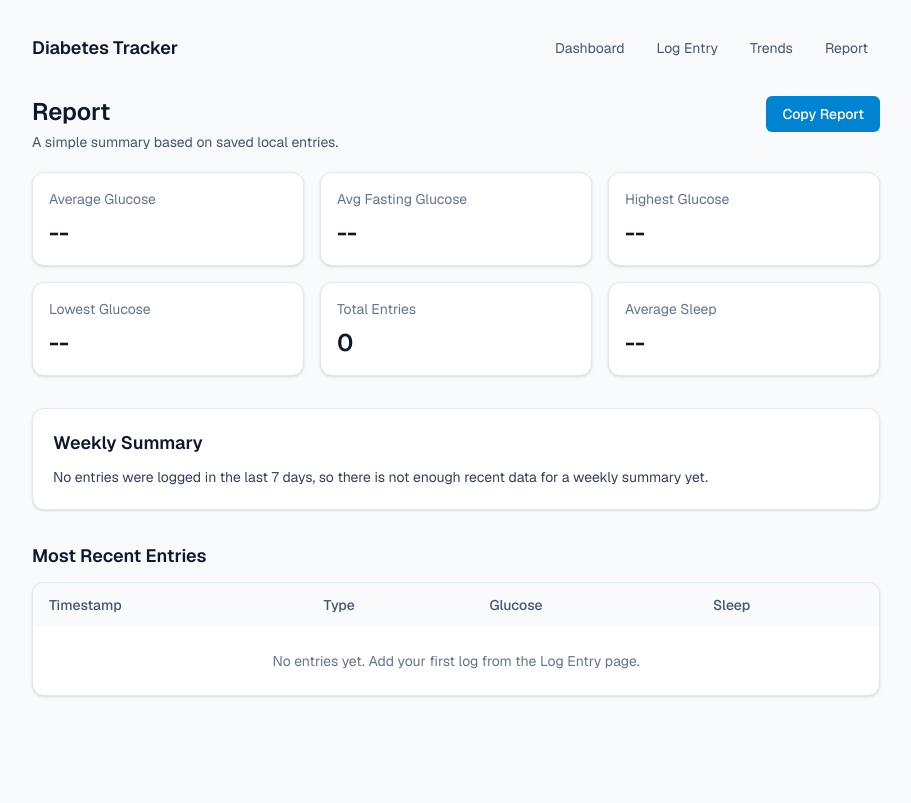
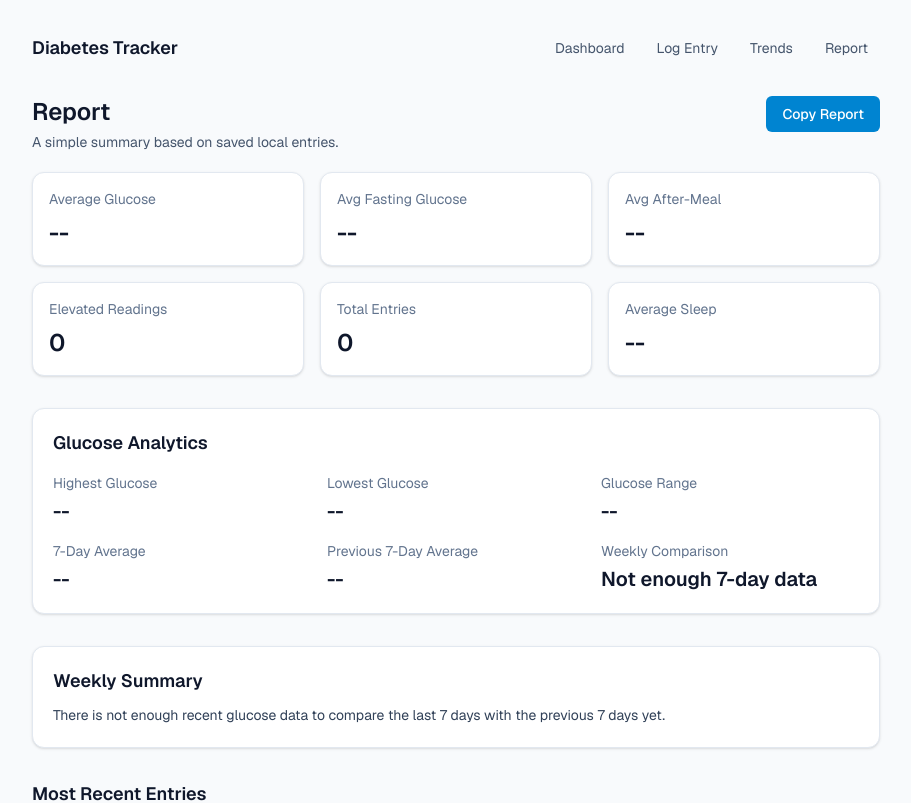
Before and after one commit to mayavend/diabetes-tracker, a Next.js app: page /report in a window 1280 px wide. Shown: the top 803 px of the page, without its empty margins (184-1095 px from the left). Built offline with nearby package versions, Linux system fonts and the light colour scheme.

Commit message:
added analytics

```diff
--- a/src/app/page.tsx
+++ b/src/app/page.tsx
@@ -1,50 +1,74 @@
 "use client";
 
-import { useMemo, useState } from "react";
+import { useState } from "react";
 import { SummaryCard } from "@/components/summary-card";
+import { computeGlucoseAnalytics, formatMetric } from "@/lib/analytics";
 import { Entry, getEntries } from "@/lib/entries";
 
 export default function Home() {
   const [entries] = useState<Entry[]>(() => getEntries());
-
-  const summary = useMemo(() => {
-    const glucoseValues = entries
-      .map((entry) => entry.glucose)
-      .filter((value): value is number => value !== null);
-    const sleepValues = entries
-      .map((entry) => entry.sleepHours)
-      .filter((value): value is number => value !== null);
-
-    const avgGlucose =
-      glucoseValues.length > 0
-        ? `${Math.round(
-            glucoseValues.reduce((sum, value) => sum + value, 0) /
-              glucoseValues.length,
-          )} mg/dL`
-        : "--";
-
-    const avgSleep =
-      sleepValues.length > 0
-        ? `${(
-            sleepValues.reduce((sum, value) => sum + value, 0) / sleepValues.length
-          ).toFixed(1)} hrs`
-        : "--";
-
-    return [
-      { label: "Avg Glucose", value: avgGlucose },
-      { label: "Total Entries", value: String(entries.length) },
-      { label: "Sleep Avg", value: avgSleep },
-    ];
-  }, [entries]);
+  const analytics = computeGlucoseAnalytics(entries);
 
   return (
     <div>
       <h2 className="mb-5 text-2xl font-semibold">Dashboard</h2>
-      <div className="grid gap-4 sm:grid-cols-3">
-        {summary.map((item) => (
-          <SummaryCard key={item.label} label={item.label} value={item.value} />
-        ))}
+      <div className="grid gap-4 sm:grid-cols-2 lg:grid-cols-4">
+        <SummaryCard
+          label="Average Glucose"
+          value={formatMetric(analytics.averageGlucose, { suffix: " mg/dL" })}
+        />
+        <SummaryCard
+          label="7-Day Average"
+          value={formatMetric(analytics.last7DaysAverage, { suffix: " mg/dL" })}
+        />
+        <SummaryCard
+          label="Avg Fasting"
+          value={formatMetric(analytics.averageFastingGlucose, {
+            suffix: " mg/dL",
+          })}
+        />
+        <SummaryCard
+          label="Elevated Readings"
+          value={String(analytics.elevatedCount)}
+        />
       </div>
+
+      <section className="mt-8 rounded-xl border border-slate-200 bg-white p-5 shadow-sm">
+        <h3 className="text-lg font-semibold">Glucose Snapshot</h3>
+        <div className="mt-4 grid gap-4 sm:grid-cols-2 lg:grid-cols-4">
+          <div>
+            <p className="text-sm text-slate-500">After-Meal Average</p>
+            <p className="mt-1 text-xl font-semibold text-slate-900">
+              {formatMetric(analytics.averageAfterMealGlucose, {
+                suffix: " mg/dL",
+              })}
+            </p>
+          </div>
+          <div>
+            <p className="text-sm text-slate-500">Glucose Range</p>
+            <p className="mt-1 text-xl font-semibold text-slate-900">
+              {formatMetric(analytics.glucoseRange, { suffix: " mg/dL" })}
+            </p>
+          </div>
+          <div>
+            <p className="text-sm text-slate-500">Highest / Lowest</p>
+            <p className="mt-1 text-xl font-semibold text-slate-900">
+              {formatMetric(analytics.highestGlucose, { suffix: " mg/dL" })} /{" "}
+              {formatMetric(analytics.lowestGlucose, { suffix: " mg/dL" })}
+            </p>
+          </div>
+          <div>
+            <p className="text-sm text-slate-500">7-Day Trend</p>
+            <p className="mt-1 text-xl font-semibold text-slate-900">
+              {analytics.comparisonLabel}
+            </p>
+            <p className="mt-1 text-sm text-slate-600">
+              Previous:{" "}
+              {formatMetric(analytics.previous7DaysAverage, { suffix: " mg/dL" })}
+            </p>
+          </div>
+        </div>
+      </section>
 
       <section className="mt-8">
         <h3 className="mb-3 text-lg font-semibold">Recent Entries</h3>
@@ -62,14 +86,14 @@ export default function Home() {
               </tr>
             </thead>
             <tbody>
-              {entries.length === 0 ? (
+              {analytics.sortedEntries.length === 0 ? (
                 <tr>
                   <td colSpan={7} className="px-4 py-6 text-center text-slate-500">
                     No entries yet. Add your first log from the Log Entry page.
                   </td>
                 </tr>
               ) : (
-                entries.slice(0, 8).map((entry) => (
+                analytics.sortedEntries.slice(0, 8).map((entry) => (
                   <tr key={entry.id} className="border-t border-slate-100">
                     <td className="px-4 py-3 text-slate-700">
                       {new Date(entry.timestamp || entry.createdAt).toLocaleString()}
--- a/src/app/report/page.tsx
+++ b/src/app/report/page.tsx
@@ -1,23 +1,13 @@
 "use client";
 
-import { useMemo, useState } from "react";
+import { useState } from "react";
 import { SummaryCard } from "@/components/summary-card";
+import {
+  ELEVATED_GLUCOSE_THRESHOLD,
+  computeGlucoseAnalytics,
+  formatMetric,
+} from "@/lib/analytics";
 import { Entry, getEntries } from "@/lib/entries";
-
-function formatNumber(value: number | null, suffix = "") {
-  if (value === null || Number.isNaN(value)) return "--";
-  return `${value}${suffix}`;
-}
-
-function formatAverage(value: number | null, digits = 0, suffix = "") {
-  if (value === null || Number.isNaN(value)) return "--";
-  return `${value.toFixed(digits)}${suffix}`;
-}
-
-function getAverage(values: number[]) {
-  if (values.length === 0) return null;
-  return values.reduce((sum, value) => sum + value, 0) / values.length;
-}
 
 function getEntryTimestamp(entry: Entry) {
   return entry.timestamp || entry.createdAt;
@@ -26,96 +16,53 @@ function getEntryTimestamp(entry: Entry) {
 export default function ReportPage() {
   const [entries] = useState<Entry[]>(() => getEntries());
   const [copyMessage, setCopyMessage] = useState("");
-
-  const reportData = useMemo(() => {
-    const sortedEntries = [...entries].sort(
-      (a, b) =>
-        new Date(getEntryTimestamp(b)).getTime() -
-        new Date(getEntryTimestamp(a)).getTime(),
-    );
-
-    const glucoseEntries = sortedEntries.filter(
-      (entry): entry is Entry & { glucose: number } => entry.glucose !== null,
-    );
-    const glucoseValues = glucoseEntries.map((entry) => entry.glucose);
-    const fastingValues = glucoseEntries
-      .filter((entry) => entry.readingType === "Fasting")
-      .map((entry) => entry.glucose);
-    const sleepValues = sortedEntries
-      .map((entry) => entry.sleepHours)
-      .filter((value): value is number => value !== null);
-
-    const weekAgo = new Date();
-    weekAgo.setDate(weekAgo.getDate() - 7);
-
-    const weeklyEntries = sortedEntries.filter(
-      (entry) => new Date(getEntryTimestamp(entry)).getTime() >= weekAgo.getTime(),
-    );
-    const weeklyGlucoseValues = weeklyEntries
-      .map((entry) => entry.glucose)
-      .filter((value): value is number => value !== null);
-    const weeklySleepValues = weeklyEntries
-      .map((entry) => entry.sleepHours)
-      .filter((value): value is number => value !== null);
-
-    const averageGlucose = getAverage(glucoseValues);
-    const averageFastingGlucose = getAverage(fastingValues);
-    const highestGlucose =
-      glucoseValues.length > 0 ? Math.max(...glucoseValues) : null;
-    const lowestGlucose =
-      glucoseValues.length > 0 ? Math.min(...glucoseValues) : null;
-    const averageSleep = getAverage(sleepValues);
-    const weeklyAverageGlucose = getAverage(weeklyGlucoseValues);
-    const weeklyAverageSleep = getAverage(weeklySleepValues);
+  const analytics = computeGlucoseAnalytics(entries);
 
   let weeklySummary =
-      "No entries were logged in the last 7 days, so there is not enough recent data for a weekly summary yet.";
+    "There is not enough recent glucose data to compare the last 7 days with the previous 7 days yet.";
 
-    if (weeklyEntries.length > 0) {
-      const glucoseSentence =
-        weeklyAverageGlucose === null
-          ? "No glucose readings were recorded this week."
-          : `Average glucose this week was ${weeklyAverageGlucose.toFixed(0)} mg/dL.`;
-      const sleepSentence =
-        weeklyAverageSleep === null
-          ? "Sleep data was limited this week."
-          : `Average sleep was ${weeklyAverageSleep.toFixed(1)} hours.`;
-      const fastingSentence =
-        fastingValues.length > 0
-          ? `Fasting readings averaged ${getAverage(fastingValues)?.toFixed(0)} mg/dL overall.`
-          : "No fasting reading pattern is available yet.";
+  if (
+    analytics.last7DaysAverage !== null ||
+    analytics.previous7DaysAverage !== null
+  ) {
+    const recentSentence =
+      analytics.last7DaysAverage === null
+        ? "No recent 7-day glucose average is available yet."
+        : `The last 7 days averaged ${analytics.last7DaysAverage.toFixed(0)} mg/dL.`;
+    const previousSentence =
+      analytics.previous7DaysAverage === null
+        ? "There is not enough prior 7-day data for a full comparison."
+        : `The previous 7 days averaged ${analytics.previous7DaysAverage.toFixed(0)} mg/dL.`;
+    const trendSentence =
+      analytics.comparison === "not-enough-data"
+        ? "A clear weekly trend is not available yet."
+        : `Overall, glucose ${analytics.comparisonLabel.toLowerCase()} compared with the previous week.`;
 
-      weeklySummary = `${weeklyEntries.length} entries were logged in the last 7 days. ${glucoseSentence} ${sleepSentence} ${fastingSentence}`;
+    weeklySummary = `${recentSentence} ${previousSentence} ${trendSentence}`;
   }
 
   const reportText = [
     "Diabetes Tracker Report",
     "",
-      `Average Glucose: ${formatAverage(averageGlucose, 0, " mg/dL")}`,
-      `Average Fasting Glucose: ${formatAverage(averageFastingGlucose, 0, " mg/dL")}`,
-      `Highest Glucose: ${formatNumber(highestGlucose, " mg/dL")}`,
-      `Lowest Glucose: ${formatNumber(lowestGlucose, " mg/dL")}`,
-      `Total Entries: ${sortedEntries.length}`,
-      `Average Sleep: ${formatAverage(averageSleep, 1, " hrs")}`,
+    `Average Glucose: ${formatMetric(analytics.averageGlucose, { suffix: " mg/dL" })}`,
+    `Average Fasting Glucose: ${formatMetric(analytics.averageFastingGlucose, { suffix: " mg/dL" })}`,
+    `Average After-Meal Glucose: ${formatMetric(analytics.averageAfterMealGlucose, { suffix: " mg/dL" })}`,
+    `Elevated Readings Above ${ELEVATED_GLUCOSE_THRESHOLD}: ${analytics.elevatedCount}`,
+    `Highest Glucose: ${formatMetric(analytics.highestGlucose, { suffix: " mg/dL" })}`,
+    `Lowest Glucose: ${formatMetric(analytics.lowestGlucose, { suffix: " mg/dL" })}`,
+    `Glucose Range: ${formatMetric(analytics.glucoseRange, { suffix: " mg/dL" })}`,
+    `7-Day Average Glucose: ${formatMetric(analytics.last7DaysAverage, { suffix: " mg/dL" })}`,
+    `Previous 7-Day Average Glucose: ${formatMetric(analytics.previous7DaysAverage, { suffix: " mg/dL" })}`,
+    `7-Day Comparison: ${analytics.comparisonLabel}`,
+    `Total Entries: ${analytics.totalEntries}`,
+    `Average Sleep: ${formatMetric(analytics.averageSleep, { digits: 1, suffix: " hrs" })}`,
     "",
     "Weekly Summary",
     weeklySummary,
   ].join("\n");
 
-    return {
-      sortedEntries,
-      averageGlucose,
-      averageFastingGlucose,
-      highestGlucose,
-      lowestGlucose,
-      averageSleep,
-      weeklySummary,
-      reportText,
-    };
-  }, [entries]);
-
   async function handleCopyReport() {
-    await navigator.clipboard.writeText(reportData.reportText);
+    await navigator.clipboard.writeText(reportText);
     setCopyMessage("Report copied to clipboard.");
   }
 
@@ -146,34 +93,85 @@ export default function ReportPage() {
       <div className="grid gap-4 sm:grid-cols-2 lg:grid-cols-3">
         <SummaryCard
           label="Average Glucose"
-          value={formatAverage(reportData.averageGlucose, 0, " mg/dL")}
+          value={formatMetric(analytics.averageGlucose, { suffix: " mg/dL" })}
         />
         <SummaryCard
           label="Avg Fasting Glucose"
-          value={formatAverage(reportData.averageFastingGlucose, 0, " mg/dL")}
+          value={formatMetric(analytics.averageFastingGlucose, {
+            suffix: " mg/dL",
+          })}
         />
         <SummaryCard
-          label="Highest Glucose"
-          value={formatNumber(reportData.highestGlucose, " mg/dL")}
+          label="Avg After-Meal"
+          value={formatMetric(analytics.averageAfterMealGlucose, {
+            suffix: " mg/dL",
+          })}
         />
         <SummaryCard
-          label="Lowest Glucose"
-          value={formatNumber(reportData.lowestGlucose, " mg/dL")}
+          label="Elevated Readings"
+          value={String(analytics.elevatedCount)}
         />
         <SummaryCard
           label="Total Entries"
-          value={String(reportData.sortedEntries.length)}
+          value={String(analytics.totalEntries)}
         />
         <SummaryCard
           label="Average Sleep"
-          value={formatAverage(reportData.averageSleep, 1, " hrs")}
+          value={formatMetric(analytics.averageSleep, {
+            digits: 1,
+            suffix: " hrs",
+          })}
         />
       </div>
 
       <section className="mt-8 rounded-xl border border-slate-200 bg-white p-5 shadow-sm">
+        <h3 className="text-lg font-semibold">Glucose Analytics</h3>
+        <div className="mt-4 grid gap-4 sm:grid-cols-2 lg:grid-cols-3">
+          <div>
+            <p className="text-sm text-slate-500">Highest Glucose</p>
+            <p className="mt-1 text-xl font-semibold text-slate-900">
+              {formatMetric(analytics.highestGlucose, { suffix: " mg/dL" })}
+            </p>
+          </div>
+          <div>
+            <p className="text-sm text-slate-500">Lowest Glucose</p>
+            <p className="mt-1 text-xl font-semibold text-slate-900">
+              {formatMetric(analytics.lowestGlucose, { suffix: " mg/dL" })}
+            </p>
+          </div>
+          <div>
+            <p className="text-sm text-slate-500">Glucose Range</p>
+            <p className="mt-1 text-xl font-semibold text-slate-900">
+              {formatMetric(analytics.glucoseRange, { suffix: " mg/dL" })}
+            </p>
+          </div>
+          <div>
+            <p className="text-sm text-slate-500">7-Day Average</p>
+            <p className="mt-1 text-xl font-semibold text-slate-900">
+              {formatMetric(analytics.last7DaysAverage, { suffix: " mg/dL" })}
+            </p>
+          </div>
+          <div>
+            <p className="text-sm text-slate-500">Previous 7-Day Average</p>
+            <p className="mt-1 text-xl font-semibold text-slate-900">
+              {formatMetric(analytics.previous7DaysAverage, {
+                suffix: " mg/dL",
+              })}
+            </p>
+          </div>
+          <div>
+            <p className="text-sm text-slate-500">Weekly Comparison</p>
+            <p className="mt-1 text-xl font-semibold text-slate-900">
+              {analytics.comparisonLabel}
+            </p>
+          </div>
+        </div>
+      </section>
+
+      <section className="mt-8 rounded-xl border border-slate-200 bg-white p-5 shadow-sm">
         <h3 className="text-lg font-semibold">Weekly Summary</h3>
         <p className="mt-2 text-sm leading-6 text-slate-700">
-          {reportData.weeklySummary}
+          {weeklySummary}
         </p>
       </section>
 
@@ -190,14 +188,14 @@ export default function ReportPage() {
               </tr>
             </thead>
             <tbody>
-              {reportData.sortedEntries.length === 0 ? (
+              {analytics.sortedEntries.length === 0 ? (
                 <tr>
                   <td colSpan={4} className="px-4 py-6 text-center text-slate-500">
                     No entries yet. Add your first log from the Log Entry page.
                   </td>
                 </tr>
               ) : (
-                reportData.sortedEntries.slice(0, 8).map((entry) => (
+                analytics.sortedEntries.slice(0, 8).map((entry) => (
                   <tr key={entry.id} className="border-t border-slate-100">
                     <td className="px-4 py-3 text-slate-700">
                       {new Date(getEntryTimestamp(entry)).toLocaleString()}
--- /dev/null
+++ b/src/lib/analytics.ts
@@ -0,0 +1,113 @@
+import { Entry } from "@/lib/entries";
+
+export const ELEVATED_GLUCOSE_THRESHOLD = 180;
+const SIMILAR_CHANGE_THRESHOLD = 5;
+const DAY_WINDOW_MS = 7 * 24 * 60 * 60 * 1000;
+
+export type TrendComparison = "improved" | "worsened" | "similar" | "not-enough-data";
+
+function getEntryTimestamp(entry: Entry) {
+  return new Date(entry.timestamp || entry.createdAt).getTime();
+}
+
+function getAverage(values: number[]) {
+  if (values.length === 0) return null;
+  return values.reduce((sum, value) => sum + value, 0) / values.length;
+}
+
+function getGlucoseValues(entries: Entry[]) {
+  return entries
+    .map((entry) => entry.glucose)
+    .filter((value): value is number => value !== null);
+}
+
+export function formatMetric(
+  value: number | null,
+  options?: { digits?: number; suffix?: string },
+) {
+  if (value === null || Number.isNaN(value)) return "--";
+
+  const digits = options?.digits ?? 0;
+  const suffix = options?.suffix ?? "";
+  return `${value.toFixed(digits)}${suffix}`;
+}
+
+export function computeGlucoseAnalytics(entries: Entry[]) {
+  const sortedEntries = [...entries].sort(
+    (a, b) => getEntryTimestamp(b) - getEntryTimestamp(a),
+  );
+  const glucoseEntries = sortedEntries.filter(
+    (entry): entry is Entry & { glucose: number } => entry.glucose !== null,
+  );
+  const glucoseValues = getGlucoseValues(glucoseEntries);
+  const fastingValues = getGlucoseValues(
+    glucoseEntries.filter((entry) => entry.readingType === "Fasting"),
+  );
+  const afterMealValues = getGlucoseValues(
+    glucoseEntries.filter((entry) => entry.readingType === "After Meal"),
+  );
+  const sleepValues = sortedEntries
+    .map((entry) => entry.sleepHours)
+    .filter((value): value is number => value !== null);
+
+  const now = Date.now();
+  const last7DaysEntries = glucoseEntries.filter(
+    (entry) => getEntryTimestamp(entry) >= now - DAY_WINDOW_MS,
+  );
+  const previous7DaysEntries = glucoseEntries.filter((entry) => {
+    const timestamp = getEntryTimestamp(entry);
+    return timestamp < now - DAY_WINDOW_MS && timestamp >= now - DAY_WINDOW_MS * 2;
+  });
+
+  const last7DaysAverage = getAverage(getGlucoseValues(last7DaysEntries));
+  const previous7DaysAverage = getAverage(getGlucoseValues(previous7DaysEntries));
+  const averageGlucose = getAverage(glucoseValues);
+  const averageFastingGlucose = getAverage(fastingValues);
+  const averageAfterMealGlucose = getAverage(afterMealValues);
+  const highestGlucose =
+    glucoseValues.length > 0 ? Math.max(...glucoseValues) : null;
+  const lowestGlucose =
+    glucoseValues.length > 0 ? Math.min(...glucoseValues) : null;
+  const glucoseRange =
+    highestGlucose !== null && lowestGlucose !== null
+      ? highestGlucose - lowestGlucose
+      : null;
+  const averageSleep = getAverage(sleepValues);
+  const elevatedCount = glucoseValues.filter(
+    (value) => value > ELEVATED_GLUCOSE_THRESHOLD,
+  ).length;
+
+  let comparison: TrendComparison = "not-enough-data";
+  if (last7DaysAverage !== null && previous7DaysAverage !== null) {
+    const difference = last7DaysAverage - previous7DaysAverage;
+    if (Math.abs(difference) <= SIMILAR_CHANGE_THRESHOLD) {
+      comparison = "similar";
+    } else if (difference < 0) {
+      comparison = "improved";
+    } else {
+      comparison = "worsened";
+    }
+  }
+
+  let comparisonLabel = "Not enough 7-day data";
+  if (comparison === "improved") comparisonLabel = "Improved";
+  if (comparison === "worsened") comparisonLabel = "Worsened";
+  if (comparison === "similar") comparisonLabel = "Stayed Similar";
+
+  return {
+    sortedEntries,
+    averageGlucose,
+    averageFastingGlucose,
+    averageAfterMealGlucose,
+    highestGlucose,
+    lowestGlucose,
+    glucoseRange,
+    averageSleep,
+    elevatedCount,
+    totalEntries: sortedEntries.length,
+    last7DaysAverage,
+    previous7DaysAverage,
+    comparison,
+    comparisonLabel,
+  };
+}
```
Lines whose indentation alone changed are shown as unchanged.
